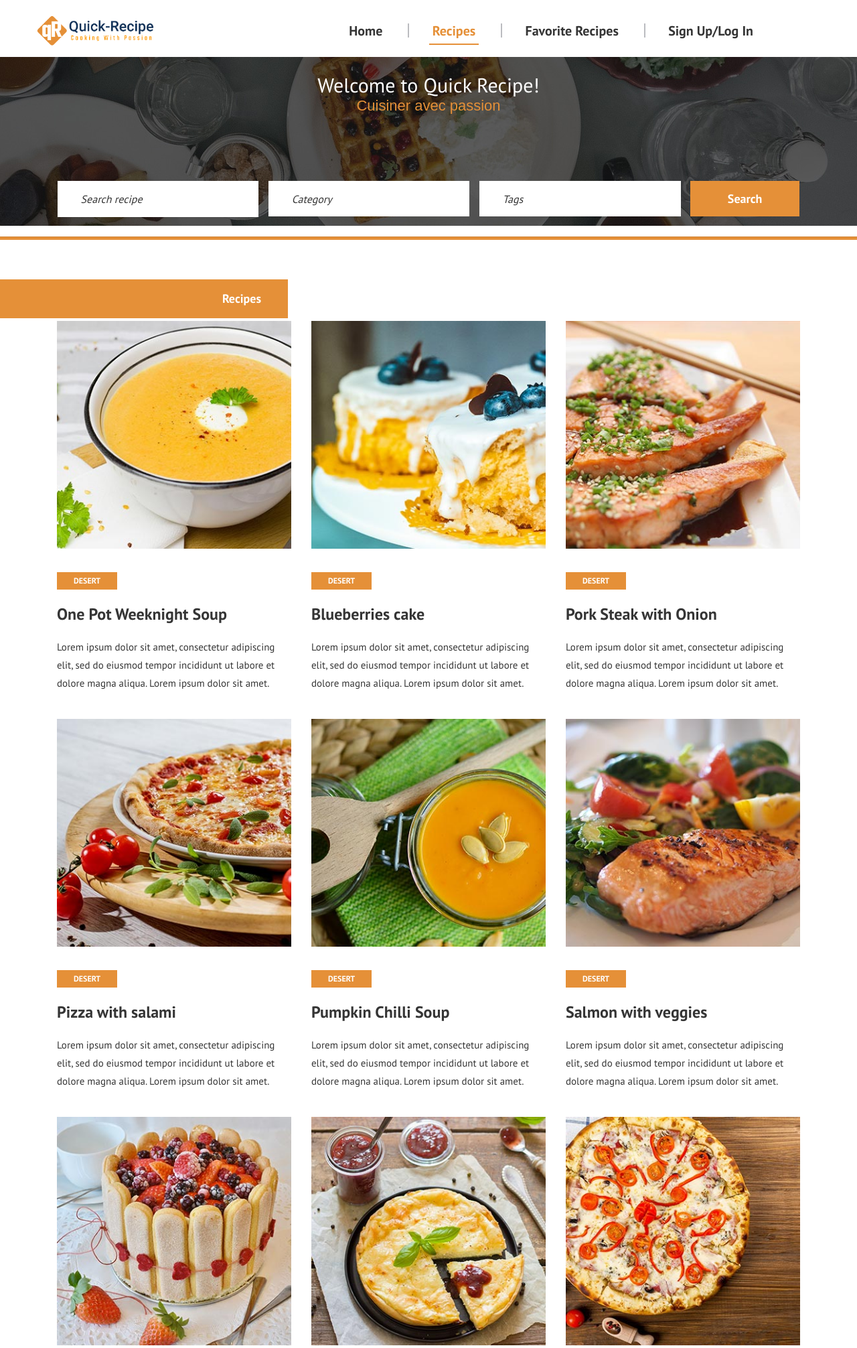
After one commit to Doumbiasoft/capstone-one-quick-recipe, a Flask app: page /search/recipes in a window 1280 px wide. The commit adds this page. Shown: the top 2012 px of the page at 67% size. Run offline with Flask 3, Linux system fonts and the light colour scheme; some libraries are stand-ins or nearby versions.

Commit message:
adding new pages

```diff
--- a/app/auth/routes.py
+++ b/app/auth/routes.py
@@ -5,9 +5,10 @@ from app.forms.auth.register import RegisterForm
 
 @bp.route('/login', methods=['GET','POST'])
 def login():
+    """login view for user authentication"""
     return render_template('auth/login.html')
-
 
 @bp.route('/register', methods=['GET','POST'])
 def register():
+    """register view for user sign up"""
     return render_template('auth/register.html')
--- /dev/null
+++ b/app/forms/search/recipes.py
@@ -0,0 +1,6 @@
+from app.extensions import FlaskForm,EmailField,Length,PasswordField,InputRequired
+
+class SearchForm(FlaskForm):
+    """Form for searching recipes."""
+    email = EmailField("Email", validators=[InputRequired(), Length(max=50, message='The email must not be longer than 50 characters.')])
+    password = PasswordField("Password", validators=[InputRequired()])
--- a/app/models/users.py
+++ b/app/models/users.py
@@ -25,7 +25,9 @@ class User(db.Model):
         return f"<User {self.id} {self.full_name} {self.email}>"
     @classmethod
     def hash_function(cls,value):
+      """This function will encrypt any value in input parameters"""
       return bcrypt.generate_password_hash(value).decode("utf8")
     @classmethod
     def hash_function_check(cls,old_password_hash,new_password_hash):
+            """This function will check any encrypt value in input parameters"""
             return bcrypt.check_password_hash(old_password_hash, new_password_hash)
--- /dev/null
+++ b/app/search/__init__.py
@@ -0,0 +1,5 @@
+from flask import Blueprint
+
+bp = Blueprint('search', __name__)
+
+from app.search import routes
--- /dev/null
+++ b/app/search/routes.py
@@ -0,0 +1,10 @@
+from app.extensions import render_template,redirect,flash,url_for,abort,request,session
+from app.search import bp
+from app.forms.search.recipes import SearchForm
+
+@bp.route('/recipes', methods=['GET','POST'])
+def recipes():
+    """Search view"""
+
+
+    return render_template('search/recipes.html')
--- a/app/static/css/style.css
+++ b/app/static/css/style.css
@@ -101,8 +101,8 @@ ol {
 	padding-bottom: 100px;
 }
 .spad-mid {
-	padding-top: 50px;
-	padding-bottom: 50px;
+	padding-top: 0px;
+	padding-bottom: 0px;
 }
 
 .text-white h1,
--- a/app/static/js/main.js
+++ b/app/static/js/main.js
@@ -7,7 +7,7 @@
     --------------------*/
     $(window).on('load', function () {
         $(".loader").fadeOut();
-        $("#preloder").delay(200).fadeOut("slow");
+        $("#preloder").delay(100).fadeOut("slow");
          /*------------------
             Product filter
         --------------------*/
@@ -20,7 +20,6 @@
             $(this).addClass('active');
         });
     });
-
     /*------------------
         Background Set
     --------------------*/
--- a/app/templates/base.html
+++ b/app/templates/base.html
@@ -4,23 +4,21 @@
     <meta charset="UTF-8">
     <meta http-equiv="X-UA-Compatible" content="IE=edge">
     <meta name="viewport" content="width=device-width, initial-scale=1.0">
-
-    <link rel="apple-touch-icon" sizes="152x152" href="../static/images/apple-touch-icon.png">
-    <link rel="icon" type="image/png" sizes="32x32" href="../static/images/favicon-32x32.png">
-    <link rel="icon" type="image/png" sizes="16x16" href="../static/images/favicon-16x16.png">
-    <link rel="manifest" href="../static/images/site.webmanifest">
-    <link rel="mask-icon" href="../static/images/safari-pinned-tab.svg" color="#e59038">
+    <link rel="apple-touch-icon" sizes="152x152" href="{{url_for('static',filename='images/apple-touch-icon.png')}}">
+    <link rel="icon" type="image/png" sizes="32x32" href="{{url_for('static',filename='images/favicon-32x32.png')}}">
+    <link rel="icon" type="image/png" sizes="16x16" href="{{url_for('static',filename='images/favicon-16x16.png')}}">
+    <link rel="manifest" href="{{url_for('static',filename='images/site.webmanifest')}}">
+    <link rel="mask-icon" href="{{url_for('static',filename='images/safari-pinned-tab.svg')}}" color="#e59038">
     <meta name="msapplication-TileColor" content="#e59038">
     <meta name="theme-color" content="#ffffff">
      <!-- Google Font -->
      <link href="https://fonts.googleapis.com/css?family=PT+Sans:400,700&amp;display=swap" rel="stylesheet">
-
      <!-- Css Styles -->
-     <link rel="stylesheet" href="../static/css/bootstrap.min.css" type="text/css">
-     <link rel="stylesheet" href="../static/css/font-awesome.min.css" type="text/css">
-     <link rel="stylesheet" href="../static/css/nice-select.css" type="text/css">
-     <link rel="stylesheet" href="../static/css/slicknav.min.css" type="text/css">
-     <link rel="stylesheet" href="../static/css/style.css" type="text/css">
+     <link rel="stylesheet" href="{{url_for('static',filename='css/bootstrap.min.css')}}" type="text/css">
+     <link rel="stylesheet" href="{{url_for('static',filename='css/font-awesome.min.css')}}" type="text/css">
+     <link rel="stylesheet" href="{{url_for('static',filename='css/nice-select.css')}}" type="text/css">
+     <link rel="stylesheet" href="{{url_for('static',filename='css/slicknav.min.css')}}" type="text/css">
+     <link rel="stylesheet" href="{{url_for('static',filename='css/style.css')}}" type="text/css">
     <title>{% block title %} {% endblock %} - Quick Recipe</title>
 </head>
 <body>
@@ -32,14 +30,14 @@
        <header class="header-section-other">
         <div class="container-fluid">
             <div class="logo">
-                <a href="{{ url_for('main.index') }}"><img src="../static/images/quick-recipe-logo.png" style="height: 50px;" alt=""></a>
+                <a href="{{ url_for('main.index') }}"><img src="{{url_for('static',filename='images/quick-recipe-logo.png')}}" style="height: 50px;" alt=""></a>
             </div>
             <div class="nav-menu">
                 <nav class="main-menu mobile-menu">
                     <ul>
-                        <li class="active"><a href="{{ url_for('main.index') }}">Home</a></li>
-                        <li><a href="#">Advanced Search</a></li>
-                        <li><a href="#">Favorites Recipe</a></li>
+                        <li id="link_home"><a href="{{ url_for('main.index') }}">Home</a></li>
+                        <li id="link_recipes"><a href="{{ url_for('search.recipes') }}">Recipes</a></li>
+                        <li><a href="#">Favorite Recipes</a></li>
                         <li><a href="#">Sign Up/Log In</a></li>
                         <!-- <li style="cursor: pointer;font-size: 20px;"><img class="rounded-circle" width="35" height="35" alt="icon" src="https://qph.cf2.quoracdn.net/main-qimg-6d72b77c81c9841bd98fc806d702e859-lq"/>&nbsp;&nbsp;<b>Mouhamed Doumbia</b>
                             <ul class="sub-menu">
@@ -76,12 +74,11 @@
                     <button type="submit">Search</button>
                 </form>
             </div>
-            <hr style="background-color: #e59038;height: 4px;">
         </div>
-
     </div>
     <!-- Hero Search Section End -->
-    <div class="spad-mid"></div>
+    <div class="spad-mid"><hr style="background-color: #e59038;height: 4px;"></div>
+    <!--flash message-->
     <div>
         {% for type, msg in get_flashed_messages(with_categories=true) %}
         <div class="alert alert-{{ type }} alert-dismissible" role="alert">
@@ -91,6 +88,7 @@
         <br/>
         {% endfor %}
     </div>
+     <!--End flash message-->
     {% block content %} {% endblock %}
 
      <!-- Footer Section Begin -->
@@ -115,7 +113,7 @@
             </div>
             <div class="row">
                 <div class="col-lg-12">
-                    <div class="copyright-text">Copyright &copy;<script>document.write(new Date().getFullYear());</script> All rights reserved | Designed by Mouhamed Doumbia
+                    <div class="copyright-text">Copyright &copy;<script>document.write(new Date().getFullYear());</script> - <a  href="https://www.linkedin.com/in/doumbiamouhamed/" target="_blank"><span>Mouhamed Doumbia</span></a>, All rights reserved
                     </div>
                 </div>
             </div>
@@ -135,11 +133,12 @@
 	<!-- Search model end -->
 
     <!-- Js Plugins -->
-    <script src="../static/js/jquery-3.3.1.min.js"></script>
-    <script src="../static/js/bootstrap.min.js"></script>
-    <script src="../static/js/jquery.slicknav.js"></script>
-    <script src="../static/js/jquery.nice-select.min.js"></script>
-    <script src="../static/js/mixitup.min.js"></script>
-    <script src="../static/js/main.js"></script>
+    <script src="{{url_for('static',filename='js/jquery-3.3.1.min.js')}}"></script>
+    <script src="{{url_for('static',filename='js/bootstrap.min.js')}}"></script>
+    <script src="{{url_for('static',filename='js/jquery.slicknav.js')}}"></script>
+    <script src="{{url_for('static',filename='js/mixitup.min.js')}}"></script>
+    <script src="{{url_for('static',filename='js/jquery.nice-select.min.js')}}"></script>
+    <script src="{{url_for('static',filename='js/main.js')}}"></script>
+    <script>{% block navlinkactive %}{% endblock %}</script>
 </body>
 </html>
--- /dev/null
+++ b/app/templates/search/recipes.html
@@ -0,0 +1,151 @@
+{% extends 'base.html' %}
+{% block title %} Recipe {% endblock %}
+
+{% block content %}
+
+ <!-- Recipe Section Begin -->
+ <section class="recipe-section spad">
+    <section class="feature-recipe" style="padding-top: 0px;padding-bottom: 5px;background-color: transparent;">
+        <div class="section-title">
+            <h5>Recipes</h5>
+        </div>
+    </section>
+    <div class="container">
+        <div class="row">
+            <div class="col-lg-4 col-sm-6">
+                <div class="recipe-item">
+                    <a href="#"><img src="../static/img/recipe/recipe-1.jpg" alt=""></a>
+                    <div class="ri-text">
+                        <div class="cat-name">Desert</div>
+                        <a href="#">
+                            <h4>One Pot Weeknight Soup</h4>
+                        </a>
+                        <p>Lorem ipsum dolor sit amet, consectetur adipiscing elit, sed do eiusmod tempor incididunt
+                            ut labore et dolore magna aliqua. Lorem ipsum dolor sit amet.</p>
+                    </div>
+                </div>
+            </div>
+            <div class="col-lg-4 col-sm-6">
+                <div class="recipe-item">
+                    <a href="#"><img src="../static/img/recipe/recipe-2.jpg" alt=""></a>
+                    <div class="ri-text">
+                        <div class="cat-name">Desert</div>
+                        <a href="#">
+                            <h4>Blueberries cake</h4>
+                        </a>
+                        <p>Lorem ipsum dolor sit amet, consectetur adipiscing elit, sed do eiusmod tempor incididunt
+                            ut labore et dolore magna aliqua. Lorem ipsum dolor sit amet.</p>
+                    </div>
+                </div>
+            </div>
+            <div class="col-lg-4 col-sm-6">
+                <div class="recipe-item">
+                    <a href="#"><img src="../static/img/recipe/recipe-3.jpg" alt=""></a>
+                    <div class="ri-text">
+                        <div class="cat-name">Desert</div>
+                        <a href="#">
+                            <h4>Pork Steak with Onion</h4>
+                        </a>
+                        <p>Lorem ipsum dolor sit amet, consectetur adipiscing elit, sed do eiusmod tempor incididunt
+                            ut labore et dolore magna aliqua. Lorem ipsum dolor sit amet.</p>
+                    </div>
+                </div>
+            </div>
+            <div class="col-lg-4 col-sm-6">
+                <div class="recipe-item">
+                    <a href="#"><img src="../static/img/recipe/recipe-4.jpg" alt=""></a>
+                    <div class="ri-text">
+                        <div class="cat-name">Desert</div>
+                        <a href="#">
+                            <h4>Pizza with salami</h4>
+                        </a>
+                        <p>Lorem ipsum dolor sit amet, consectetur adipiscing elit, sed do eiusmod tempor incididunt
+                            ut labore et dolore magna aliqua. Lorem ipsum dolor sit amet.</p>
+                    </div>
+                </div>
+            </div>
+            <div class="col-lg-4 col-sm-6">
+                <div class="recipe-item">
+                    <a href="#"><img src="../static/img/recipe/recipe-5.jpg" alt=""></a>
+                    <div class="ri-text">
+                        <div class="cat-name">Desert</div>
+                        <a href="#">
+                            <h4>Pumpkin Chilli Soup</h4>
+                        </a>
+                        <p>Lorem ipsum dolor sit amet, consectetur adipiscing elit, sed do eiusmod tempor incididunt
+                            ut labore et dolore magna aliqua. Lorem ipsum dolor sit amet.</p>
+                    </div>
+                </div>
+            </div>
+            <div class="col-lg-4 col-sm-6">
+                <div class="recipe-item">
+                    <a href="#"><img src="../static/img/recipe/recipe-6.jpg" alt=""></a>
+                    <div class="ri-text">
+                        <div class="cat-name">Desert</div>
+                        <a href="#">
+                            <h4>Salmon with veggies</h4>
+                        </a>
+                        <p>Lorem ipsum dolor sit amet, consectetur adipiscing elit, sed do eiusmod tempor incididunt
+                            ut labore et dolore magna aliqua. Lorem ipsum dolor sit amet.</p>
+                    </div>
+                </div>
+            </div>
+            <div class="col-lg-4 col-sm-6">
+                <div class="recipe-item">
+                    <a href="#"><img src="../static/img/recipe/recipe-7.jpg" alt=""></a>
+                    <div class="ri-text">
+                        <div class="cat-name">Desert</div>
+                        <a href="#">
+                            <h4>Strawberry Chessecake</h4>
+                        </a>
+                        <p>Lorem ipsum dolor sit amet, consectetur adipiscing elit, sed do eiusmod tempor incididunt
+                            ut labore et dolore magna aliqua. Lorem ipsum dolor sit amet.</p>
+                    </div>
+                </div>
+            </div>
+            <div class="col-lg-4 col-sm-6">
+                <div class="recipe-item">
+                    <a href="#"><img src="../static/img/recipe/recipe-8.jpg" alt=""></a>
+                    <div class="ri-text">
+                        <div class="cat-name">Desert</div>
+                        <a href="#">
+                            <h4>Key Lime Pie</h4>
+                        </a>
+                        <p>Lorem ipsum dolor sit amet, consectetur adipiscing elit, sed do eiusmod tempor incididunt
+                            ut labore et dolore magna aliqua. Lorem ipsum dolor sit amet.</p>
+                    </div>
+                </div>
+            </div>
+            <div class="col-lg-4 col-sm-6">
+                <div class="recipe-item">
+                    <a href="#"><img src="../static/img/recipe/recipe-9.jpg" alt=""></a>
+                    <div class="ri-text">
+                        <div class="cat-name">Desert</div>
+                        <a href="#">
+                            <h4>Pizza with cheesse</h4>
+                        </a>
+                        <p>Lorem ipsum dolor sit amet, consectetur adipiscing elit, sed do eiusmod tempor incididunt
+                            ut labore et dolore magna aliqua. Lorem ipsum dolor sit amet.</p>
+                    </div>
+                </div>
+            </div>
+        </div>
+        <div class="row">
+            <div class="col-lg-12">
+                <div class="recipe-pagination">
+                    <a href="#" class="active">01</a>
+                    <a href="#">02</a>
+                    <a href="#">03</a>
+                    <a href="#">04</a>
+                    <a href="#">Next</a>
+                </div>
+            </div>
+        </div>
+    </div>
+</section>
+<!-- Recipe Section End -->
+{% endblock %}
+
+{% block navlinkactive %}
+    $('#link_recipes').toggleClass('active');
+{% endblock %}
--- a/seed.py
+++ b/seed.py
@@ -7,11 +7,9 @@ app = create_app()
 with app.app_context():
         db.drop_all()
         db.create_all()
-
         User.query.delete()
 
-        # Add user admin
+        """Add user admin"""
         user_admin = User(full_name='administrator', email='quickrecipe@ymail.com', password=User.hash_function("administrator#generale"), is_oauth=False, is_admin=True)
-
         db.session.add_all([user_admin])
         db.session.commit()
```
Also changed, not shown: app/__init__.py (+8 -3 lines), app/templates/index.html (+11 -5 lines).
